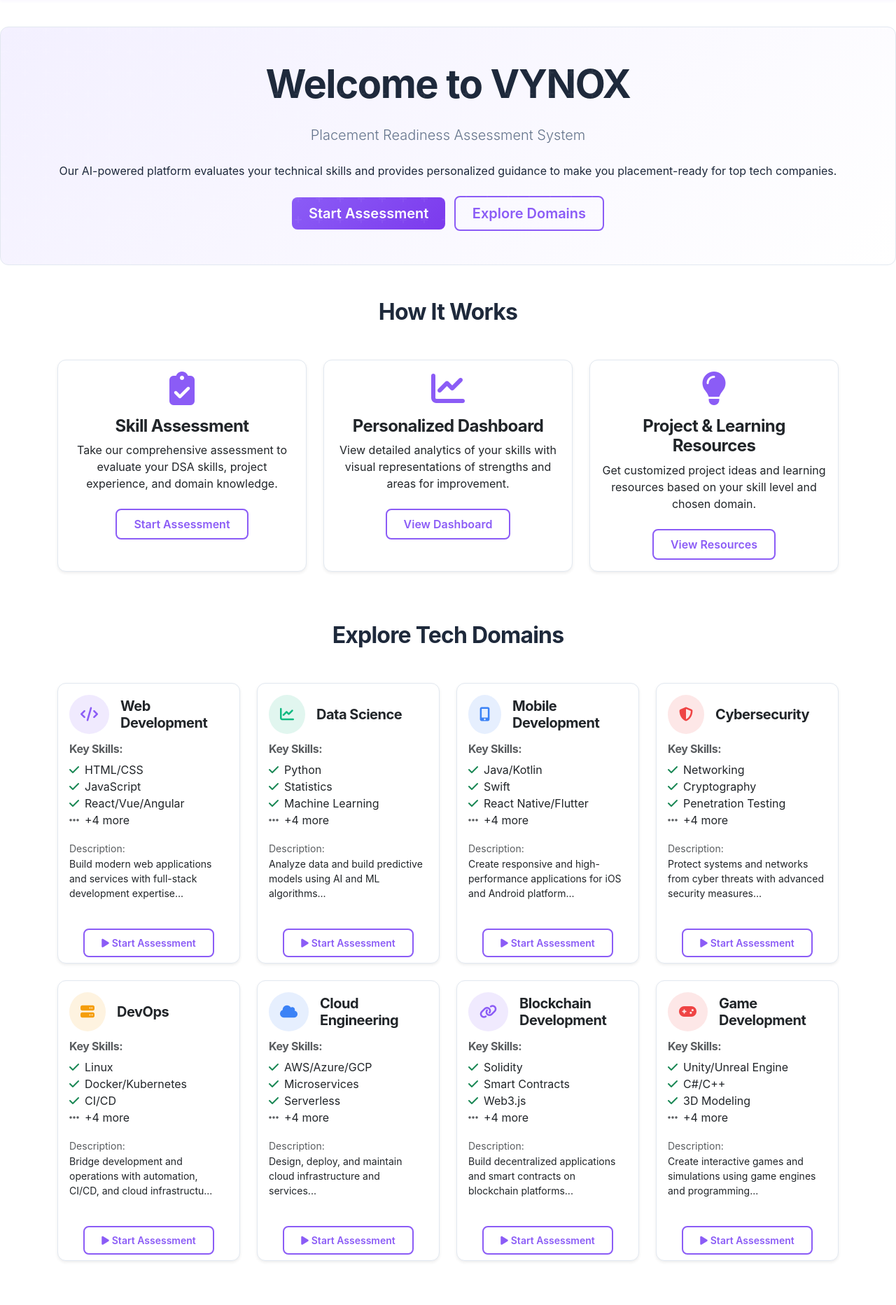
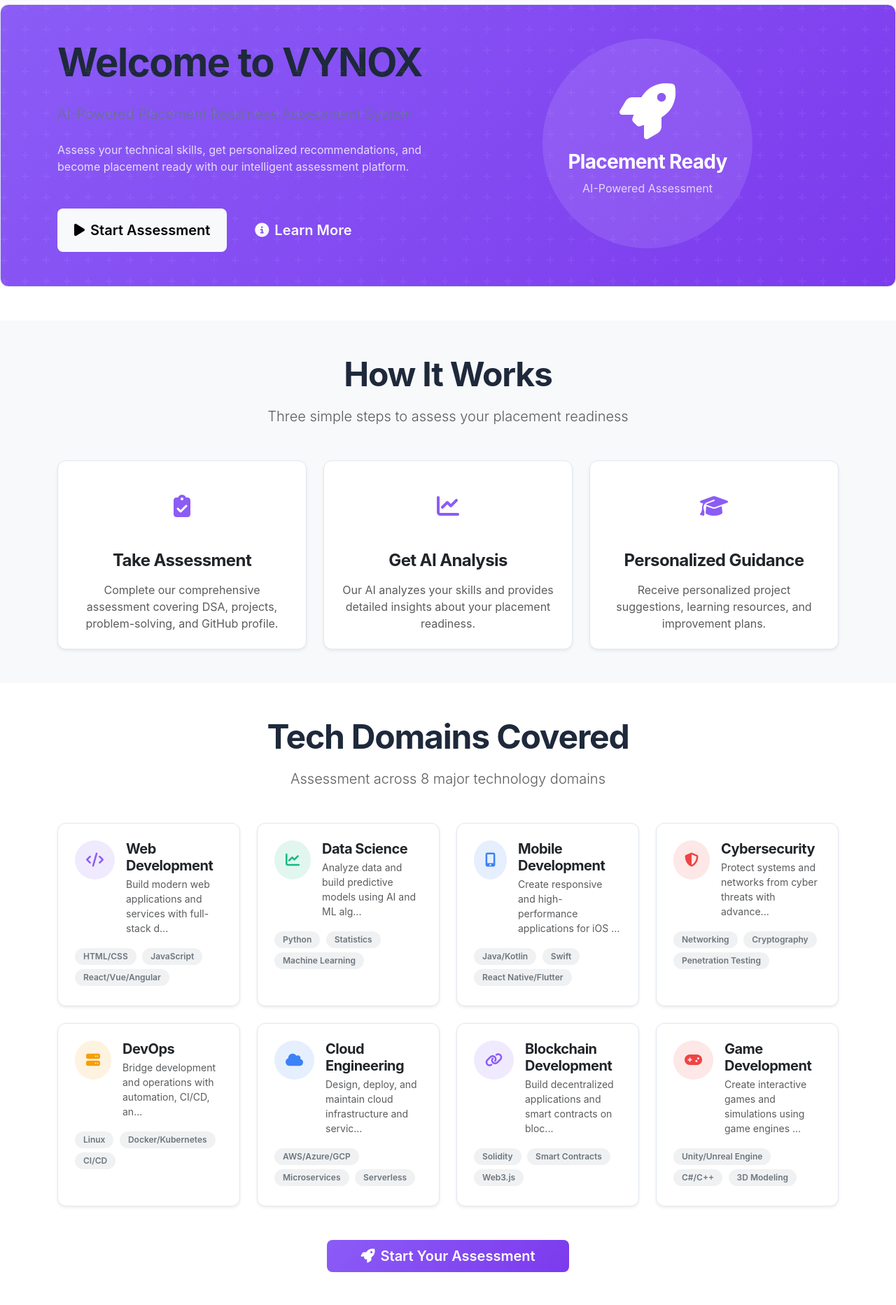
Before and after one commit to Vishwa-0/Placement-Readiness, a Flask app: page / in a window 1280 px wide. Shown: the part 70-1935 px from the top of the page at 70% size. Run offline with Flask 3, Linux system fonts and the light colour scheme; some libraries are stand-ins or nearby versions.

Commit message:
Update index.html

```diff
--- a/templates/index.html
+++ b/templates/index.html
@@ -3,48 +3,90 @@
 
 {% block content %}
 <!-- Hero Section -->
-<section class="hero-section text-center py-5 mb-5">
+<section class="hero-section py-5" style="background: linear-gradient(135deg, var(--primary-color) 0%, var(--primary-dark) 100%); color: white;">
     <div class="container">
-        <h1 class="display-4 fw-bold mb-4">Welcome to VYNOX</h1>
-        <p class="lead mb-4">Placement Readiness Assessment System</p>
-        <p class="mb-4">Our AI-powered platform evaluates your technical skills and provides personalized guidance to make you placement-ready for top tech companies.</p>
-        <a href="{{ url_for('assessment') }}" class="btn btn-primary btn-lg">Start Assessment</a>
-        <a href="#domains" class="btn btn-outline-primary btn-lg ms-2" onclick="document.getElementById('domains').scrollIntoView({behavior: 'smooth'})">Explore Domains</a>
+        <div class="row align-items-center">
+            <div class="col-lg-6">
+                <h1 class="display-4 fw-bold mb-4">Welcome to VYNOX</h1>
+                <p class="lead mb-4" style="opacity: 0.9;">
+                    AI-Powered Placement Readiness Assessment System
+                </p>
+                <p class="mb-5" style="opacity: 0.8;">
+                    Assess your technical skills, get personalized recommendations,
+                    and become placement ready with our intelligent assessment platform.
+                </p>
+                <div class="d-flex flex-wrap gap-3">
+                    <a href="{{ url_for('assessment') }}" class="btn btn-light btn-lg px-4 py-3">
+                        <i class="fas fa-play me-2"></i>Start Assessment
+                    </a>
+                    <a href="#features" class="btn btn-outline-light btn-lg px-4 py-3">
+                        <i class="fas fa-info-circle me-2"></i>Learn More
+                    </a>
+                </div>
+            </div>
+            <div class="col-lg-6 text-center mt-5 mt-lg-0">
+                <div class="position-relative">
+                    <div class="rounded-circle bg-white p-4 d-inline-block" style="width: 300px; height: 300px; opacity: 0.1;"></div>
+                    <div class="position-absolute top-50 start-50 translate-middle" style="width: 100%;">
+                        <i class="fas fa-rocket fa-5x text-white"></i>
+                        <div class="mt-3">
+                            <h3 class="text-white">Placement Ready</h3>
+                            <p class="text-white opacity-75">AI-Powered Assessment</p>
+                        </div>
+                    </div>
+                </div>
+            </div>
+        </div>
     </div>
 </section>
 
 <!-- Features Section -->
-<section class="features-section mb-5">
+<section id="features" class="py-5 bg-light">
     <div class="container">
-        <h2 class="text-center mb-5">How It Works</h2>
-        <div class="row">
-            <div class="col-md-4 mb-4">
-                <div class="card h-100 text-center border-0 shadow-sm">
-                    <div class="card-body">
-                        <i class="fas fa-clipboard-check fa-3x text-primary mb-3"></i>
-                        <h4 class="card-title">Skill Assessment</h4>
-                        <p class="card-text">Take our comprehensive assessment to evaluate your DSA skills, project experience, and domain knowledge.</p>
-                        <a href="{{ url_for('assessment') }}" class="btn btn-outline-primary mt-2">Start Assessment</a>
+        <div class="text-center mb-5">
+            <h2 class="display-5 fw-bold mb-3">How It Works</h2>
+            <p class="lead text-muted">Three simple steps to assess your placement readiness</p>
+        </div>
+
+        <div class="row g-4">
+            <div class="col-lg-4">
+                <div class="card border-0 shadow-sm h-100">
+                    <div class="card-body text-center p-4">
+                        <div class="rounded-circle bg-primary-bg p-4 d-inline-flex align-items-center justify-content-center mb-4" style="width: 80px; height: 80px;">
+                            <i class="fas fa-clipboard-check fa-2x text-primary"></i>
+                        </div>
+                        <h4 class="card-title mb-3">Take Assessment</h4>
+                        <p class="card-text text-muted">
+                            Complete our comprehensive assessment covering DSA, projects, problem-solving, and GitHub profile.
+                        </p>
                     </div>
                 </div>
             </div>
-            <div class="col-md-4 mb-4">
-                <div class="card h-100 text-center border-0 shadow-sm">
-                    <div class="card-body">
-                        <i class="fas fa-chart-line fa-3x text-primary mb-3"></i>
-                        <h4 class="card-title">Personalized Dashboard</h4>
-                        <p class="card-text">View detailed analytics of your skills with visual representations of strengths and areas for improvement.</p>
-                        <a href="{{ url_for('dashboard') }}" class="btn btn-outline-primary mt-2">View Dashboard</a>
+
+            <div class="col-lg-4">
+                <div class="card border-0 shadow-sm h-100">
+                    <div class="card-body text-center p-4">
+                        <div class="rounded-circle bg-primary-bg p-4 d-inline-flex align-items-center justify-content-center mb-4" style="width: 80px; height: 80px;">
+                            <i class="fas fa-chart-line fa-2x text-primary"></i>
+                        </div>
+                        <h4 class="card-title mb-3">Get AI Analysis</h4>
+                        <p class="card-text text-muted">
+                            Our AI analyzes your skills and provides detailed insights about your placement readiness.
+                        </p>
                     </div>
                 </div>
             </div>
-            <div class="col-md-4 mb-4">
-                <div class="card h-100 text-center border-0 shadow-sm">
-                    <div class="card-body">
-                        <i class="fas fa-lightbulb fa-3x text-primary mb-3"></i>
-                        <h4 class="card-title">Project & Learning Resources</h4>
-                        <p class="card-text">Get customized project ideas and learning resources based on your skill level and chosen domain.</p>
-                        <a href="{{ url_for('projects') }}" class="btn btn-outline-primary mt-2">View Resources</a>
+
+            <div class="col-lg-4">
+                <div class="card border-0 shadow-sm h-100">
+                    <div class="card-body text-center p-4">
+                        <div class="rounded-circle bg-primary-bg p-4 d-inline-flex align-items-center justify-content-center mb-4" style="width: 80px; height: 80px;">
+                            <i class="fas fa-graduation-cap fa-2x text-primary"></i>
+                        </div>
+                        <h4 class="card-title mb-3">Personalized Guidance</h4>
+                        <p class="card-text text-muted">
+                            Receive personalized project suggestions, learning resources, and improvement plans.
+                        </p>
                     </div>
                 </div>
             </div>
@@ -53,90 +95,84 @@
 </section>
 
 <!-- Domains Section -->
-<section id="domains" class="domains-section mb-5">
+<section class="py-5">
     <div class="container">
-        <h2 class="text-center mb-5">Explore Tech Domains</h2>
-        <div class="row">
-            {% for key, domain in domains.items() %}
-            <div class="col-lg-3 col-md-4 col-sm-6 mb-4">
-                <div class="card h-100 domain-card border-0 shadow-sm">
-                    <div class="card-body">
-                        <div class="d-flex align-items-center mb-3">
-                            <div class="rounded-circle p-3 me-3" style="background-color: {{ domain.color }}20;">
-                                <i class="{{ domain.icon }} fa-lg" style="color: {{ domain.color }};"></i>
+        <div class="text-center mb-5">
+            <h2 class="display-5 fw-bold mb-3">Tech Domains Covered</h2>
+            <p class="lead text-muted">Assessment across 8 major technology domains</p>
+        </div>
+
+        <div class="row g-4">
+            {% for domain_id, domain in domains.items() %}
+            <div class="col-lg-3 col-md-6">
+                <div class="card border-0 shadow-sm h-100 domain-card" onclick="window.location='{{ url_for('assessment') }}'" style="cursor: pointer;">
+                    <div class="card-body p-4">
+                        <div class="d-flex align-items-start mb-3">
+                            <div class="rounded-circle p-3 me-3" style="background-color: {{ domain.color }}20; color: {{ domain.color }};">
+                                <i class="{{ domain.icon }} fa-lg"></i>
                             </div>
-                            <h5 class="card-title mb-0">{{ domain.name }}</h5>
+                            <div>
+                                <h5 class="card-title mb-1">{{ domain.name }}</h5>
+                                <p class="card-text small text-muted">{{ domain.description[:60] }}...</p>
+                            </div>
                         </div>
-                        <h6 class="card-subtitle mb-2 text-muted">Key Skills:</h6>
-                        <ul class="list-unstyled mb-3">
+                        <div class="mt-3">
                             {% for skill in domain.skills[:3] %}
-                            <li><i class="fas fa-check text-success me-2"></i>{{ skill }}</li>
+                            <span class="badge bg-secondary bg-opacity-10 text-secondary mb-1 me-1">{{ skill }}</span>
                             {% endfor %}
-                            {% if domain.skills|length > 3 %}
-                            <li><i class="fas fa-ellipsis-h text-muted me-2"></i>+{{ domain.skills|length - 3 }} more</li>
-                            {% endif %}
-                        </ul>
-                        <div class="mt-3">
-                            <small class="text-muted">Description:</small>
-                            <p class="small">{{ domain.description[:80] }}...</p>
                         </div>
-                    </div>
-                    <div class="card-footer bg-transparent border-0 text-center">
-                        <a href="{{ url_for('assessment') }}" class="btn btn-sm btn-outline-primary">
-                            <i class="fas fa-play me-1"></i>Start Assessment
-                        </a>
                     </div>
                 </div>
             </div>
             {% endfor %}
         </div>
+
+        <div class="text-center mt-5">
+            <a href="{{ url_for('assessment') }}" class="btn btn-primary btn-lg px-5">
+                <i class="fas fa-rocket me-2"></i>Start Your Assessment
+            </a>
+        </div>
     </div>
 </section>
 
-<!-- Quick Assessment -->
-<section class="quick-assessment py-5 rounded mb-5" style="background-color: var(--primary-bg);">
+<!-- Stats Section -->
+<section class="py-5 bg-light">
     <div class="container">
-        <div class="row align-items-center">
-            <div class="col-md-8">
-                <h3>Ready to test your skills?</h3>
-                <p class="lead">Take our 5-minute assessment to know your placement readiness level and get personalized recommendations.</p>
+        <div class="row text-center">
+            <div class="col-md-3 col-6 mb-4">
+                <div class="display-3 text-primary fw-bold mb-2">8+</div>
+                <p class="text-muted">Tech Domains</p>
             </div>
-            <div class="col-md-4 text-end">
-                <a href="{{ url_for('assessment') }}" class="btn btn-primary btn-lg">
-                    Start Assessment <i class="fas fa-arrow-right ms-2"></i>
-                </a>
+            <div class="col-md-3 col-6 mb-4">
+                <div class="display-3 text-primary fw-bold mb-2">50+</div>
+                <p class="text-muted">Skills Assessed</p>
+            </div>
+            <div class="col-md-3 col-6 mb-4">
+                <div class="display-3 text-primary fw-bold mb-2">1000+</div>
+                <p class="text-muted">Projects Suggested</p>
+            </div>
+            <div class="col-md-3 col-6 mb-4">
+                <div class="display-3 text-primary fw-bold mb-2">24/7</div>
+                <p class="text-muted">AI Analysis</p>
             </div>
         </div>
     </div>
 </section>
 
-<!-- Stats Section -->
-<section class="stats-section mb-5">
+<!-- CTA Section -->
+<section class="py-5" style="background: linear-gradient(135deg, var(--primary-bg) 0%, #ffffff 100%);">
     <div class="container">
-        <div class="row text-center">
-            <div class="col-md-3 col-6 mb-4">
-                <div class="stat-item">
-                    <div class="display-4 fw-bold text-primary mb-2">500+</div>
-                    <p class="text-muted">Students Assessed</p>
-                </div>
+        <div class="row align-items-center">
+            <div class="col-lg-8">
+                <h2 class="display-6 fw-bold mb-3">Ready to boost your placement chances?</h2>
+                <p class="lead text-muted mb-0">
+                    Take the assessment now and get your personalized career development plan.
+                </p>
             </div>
-            <div class="col-md-3 col-6 mb-4">
-                <div class="stat-item">
-                    <div class="display-4 fw-bold text-success mb-2">8</div>
-                    <p class="text-muted">Tech Domains</p>
-                </div>
-            </div>
-            <div class="col-md-3 col-6 mb-4">
-                <div class="stat-item">
-                    <div class="display-4 fw-bold text-warning mb-2">92%</div>
-                    <p class="text-muted">User Satisfaction</p>
-                </div>
-            </div>
-            <div class="col-md-3 col-6 mb-4">
-                <div class="stat-item">
-                    <div class="display-4 fw-bold text-info mb-2">85%</div>
-                    <p class="text-muted">Accuracy Rate</p>
-                </div>
+            <div class="col-lg-4 text-lg-end mt-4 mt-lg-0">
+                <a href="{{ url_for('assessment') }}" class="btn btn-primary btn-lg px-5">
+                    <i class="fas fa-play-circle me-2"></i>Get Started Free
+                </a>
             </div>
         </div>
     </div>
@@ -145,71 +181,20 @@
 
 {% block scripts %}
 <script>
+// Add hover effect to domain cards
 document.addEventListener('DOMContentLoaded', function() {
-    // Smooth scrolling for anchor links
-    document.querySelectorAll('a[href^="#"]').forEach(anchor => {
-        anchor.addEventListener('click', function (e) {
-            e.preventDefault();
-            const targetId = this.getAttribute('href');
-            if (targetId === '#') return;
+    const domainCards = document.querySelectorAll('.domain-card');
+    domainCards.forEach(card => {
+        card.addEventListener('mouseenter', function() {
+            this.style.transform = 'translateY(-8px)';
+            this.style.boxShadow = '0 15px 30px rgba(139, 92, 246, 0.15)';
+        });
 
-            const targetElement = document.querySelector(targetId);
-            if (targetElement) {
-                window.scrollTo({
-                    top: targetElement.offsetTop - 100,
-                    behavior: 'smooth'
-                });
-            }
+        card.addEventListener('mouseleave', function() {
+            this.style.transform = 'translateY(0)';
+            this.style.boxShadow = 'var(--box-shadow)';
         });
     });
-
-    // Add animation to domain cards on scroll
-    const domainCards = document.querySelectorAll('.domain-card');
-    const observer = new IntersectionObserver((entries) => {
-        entries.forEach((entry, index) => {
-            if (entry.isIntersecting) {
-                setTimeout(() => {
-                    entry.target.classList.add('fade-in');
-                }, index * 100);
-            }
-        });
-    }, { threshold: 0.1 });
-
-    domainCards.forEach(card => observer.observe(card));
 });
 </script>
-
-<style>
-.hero-section {
-    margin-top: 2rem;
-}
-
-.domain-card {
-    opacity: 0;
-    transform: translateY(20px);
-    transition: opacity 0.6s ease, transform 0.6s ease;
-}
-
-.domain-card.fade-in {
-    opacity: 1;
-    transform: translateY(0);
-}
-
-.stat-item {
-    padding: 1.5rem;
-    background: white;
-    border-radius: var(--border-radius);
-    box-shadow: var(--box-shadow);
-    transition: var(--transition);
-}
-
-.stat-item:hover {
-    transform: translateY(-5px);
-    box-shadow: 0 10px 25px rgba(139, 92, 246, 0.15);
-}
-
-.quick-assessment {
-    border: 1px solid var(--border-color);
-}
-</style>
 {% endblock %}
```
